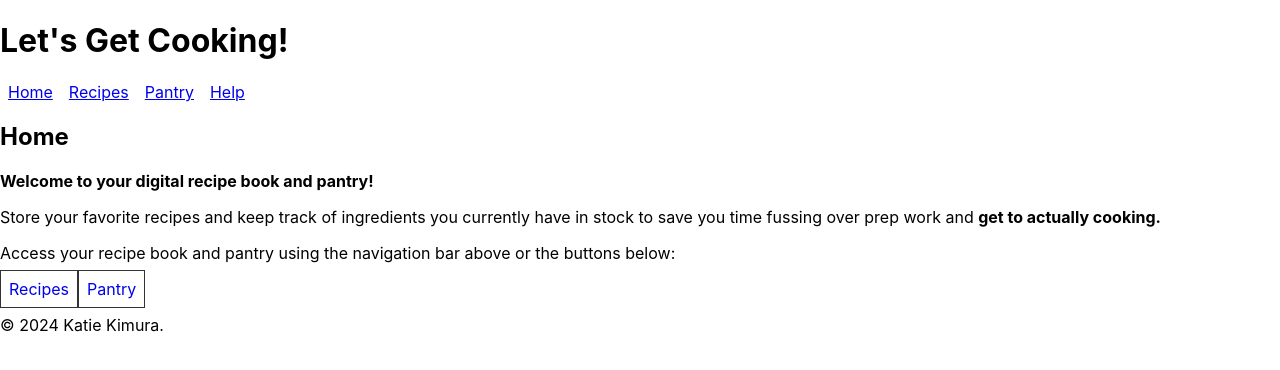
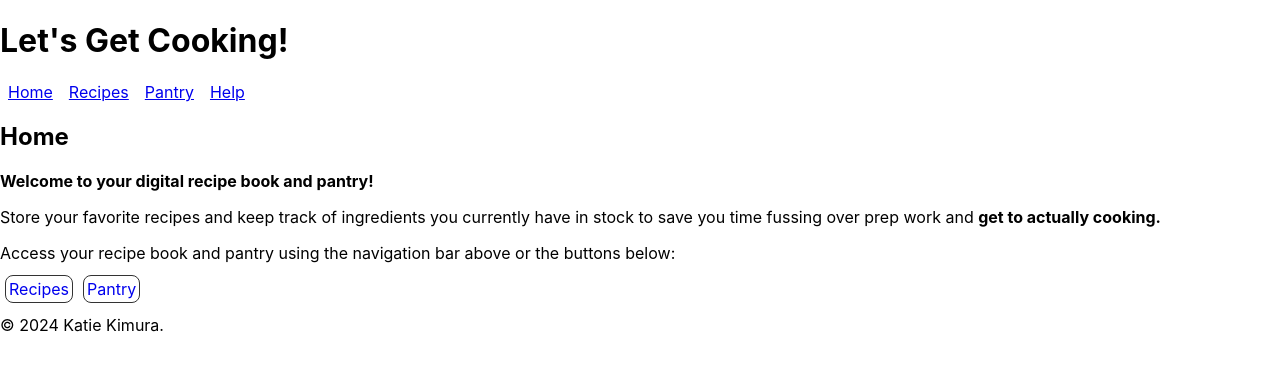
Before and after one commit to ktkimura/cs361-lets-get-cooking, a React (Create React App) app in the folder lets-get-cooking/frontend/: page / in a window 1280 px wide. Shown: the top 370 px of the page. Built offline with nearby package versions, Linux system fonts and the light colour scheme.

Commit message:
added basic styling to tables and buttons for readability

```diff
--- a/lets-get-cooking/frontend/src/App.css
+++ b/lets-get-cooking/frontend/src/App.css
@@ -3,11 +3,29 @@ input.textArea {
   height: 50px;
 }
 
+table, th, td {
+  border: 1px solid;
+  border-collapse: collapse;
+  margin-top: 30px;
+}
+
+th {
+  padding: 5px;
+  background-color: lightgray;
+}
+
+td {
+  padding: 5px;
+}
+
+
 /* make Link elements appear as buttons */
 a.btn {
     text-decoration: none;
-    padding: 0.5rem;
+    margin: 5px;
+    padding: 3px;
     border: 1px solid #333333;
+    border-radius: 8px;
   }
 
 a.navBar {
```
